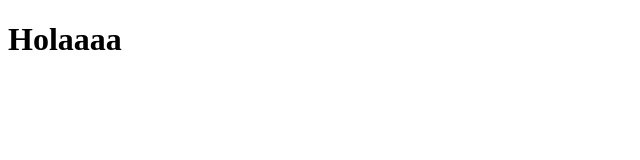
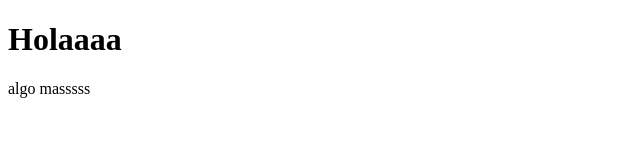
Before and after one commit to lucaslosantos/El-Primero, a plain HTML site: page index.html in a window 1280 px wide. Shown: the whole page, without its empty margins (0-640 px from the left). Drawn offline with Linux system fonts and the light colour scheme.

Commit message:
algo mass

```diff
--- a/index.html
+++ b/index.html
@@ -8,5 +8,6 @@
 </head>
 <body>
     <h1>Holaaaa </h1>
+    <p>algo masssss</p>
 </body>
 </html>
```
